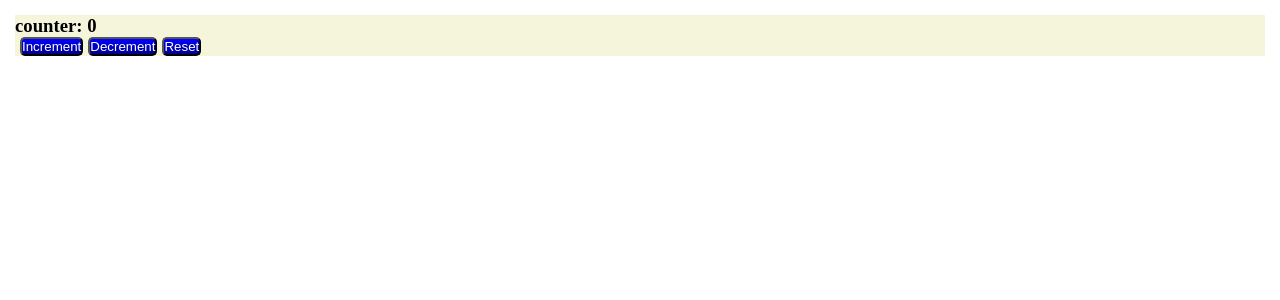
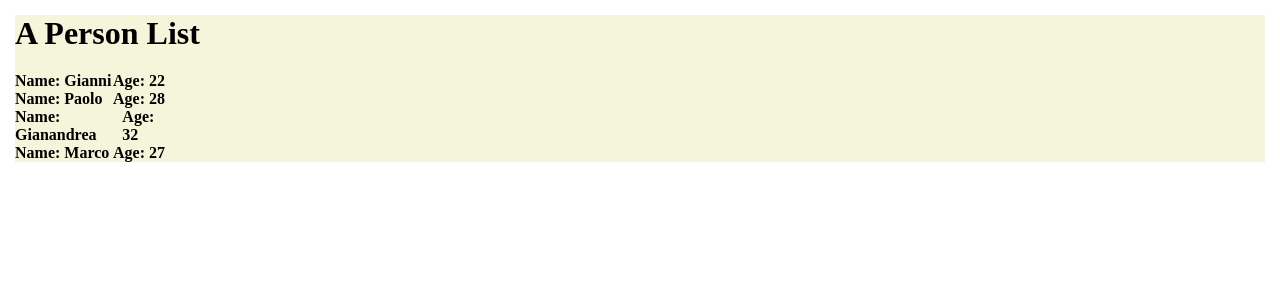
Before and after one commit to Simulaemanuele/react-exercises, a React (Create React App) app: page / in a window 1280 px wide. Shown: the top 300 px of the page. Built offline with nearby package versions, Linux system fonts and the light colour scheme.

Commit message:
exercise: Function-components-and-Hooks/useMemo done

```diff
--- a/src/App.js
+++ b/src/App.js
@@ -1,20 +1,25 @@
 import React from "react";
-import { ClickCounter } from "./components/ClickCounter";
+import { FilteredList } from "./components/FilteredList";
 
 
+const nameList = [
+    { name: 'Gianni', id: 1, age: 22 },
+    { name: 'Paolo', id: 2, age: 28 },
+    { name: 'Carlo', id: 3, age: 18 },
+    { name: 'Maria', id: 4, age: 15 },
+    { name: 'Gianandrea', id: 5, age: 32 },
+    { name: 'Marco', id: 6, age: 27 },
+    { name: 'Giorgio', id: 7, age: 17 },
+  ];
 
 
 
 
 export function App() {
 
-
-
-
-
     return (
         <div className="mainContainer">
-            <ClickCounter />
+            <FilteredList list={nameList}/>
         </div>
     )
 
--- a/src/components/ClickCounter.js
+++ /dev/null
@@ -1,20 +0,0 @@
-import { useCounter } from "./useCounter"
-
-export function ClickCounter({initialValue = 0}){
-    const {counter, onIncrement, onDecrement, onReset} = useCounter(initialValue)
-
-
-
-
-    return(
-        <div>
-            <h3>counter: {counter}</h3>
-            <div>
-                <button onClick={onIncrement}>Increment</button>
-                <button onClick={onDecrement}>Decrement</button>
-                <button onClick={onReset}>Reset</button>
-
-            </div>
-        </div>
-    )
-}
--- /dev/null
+++ b/src/components/FilteredList.js
@@ -0,0 +1,26 @@
+import { useMemo } from "react"
+
+export function FilteredList({ list }) {
+    const filteredListArray = useMemo(() => {
+        return list.filter((person) => person.age > 18)
+    }, [list])
+
+    return (
+        <div>
+            <h1 style={{marginBottom: '20px'}}>A Person List</h1>
+            <div style={{ width: '12%' }}>
+                {filteredListArray.map((person) => (
+                    <div key={person.name + person.id}
+                        style={{
+                            fontWeight: 'bolder',
+                            display: 'flex',
+                            justifyContent: 'space-between'
+                        }}>
+                        <span >Name: {person.name}</span>
+                        <span>Age: {person.age}</span>
+                    </div>
+                ))}
+            </div>
+        </div>
+    )
+}
--- a/src/components/useCounter.js
+++ /dev/null
@@ -1,24 +0,0 @@
-import { useState, useCallback } from "react";
-
-export function useCounter({initialValue = 0}){
-    const [counter, setCounter] = useState(initialValue)
-
-    const handleCounterIncrement = useCallback(function handleCounterIncrement(){
-        setCounter((number) => number + 1 )
-    },[])
-
-    const handleCounterDecrement = useCallback(function handleCounterDecrement(){
-        setCounter((number) => number - 1 )
-    },[])
-
-    const handleCounterReset = useCallback(function handleCounterReset(){
-        setCounter(initialValue)
-    }, [initialValue])
-
-    return {
-        counter: counter,
-        onIncrement: handleCounterIncrement,
-        onDecrement: handleCounterDecrement,
-        onReset: handleCounterReset
-    }
-}
```
